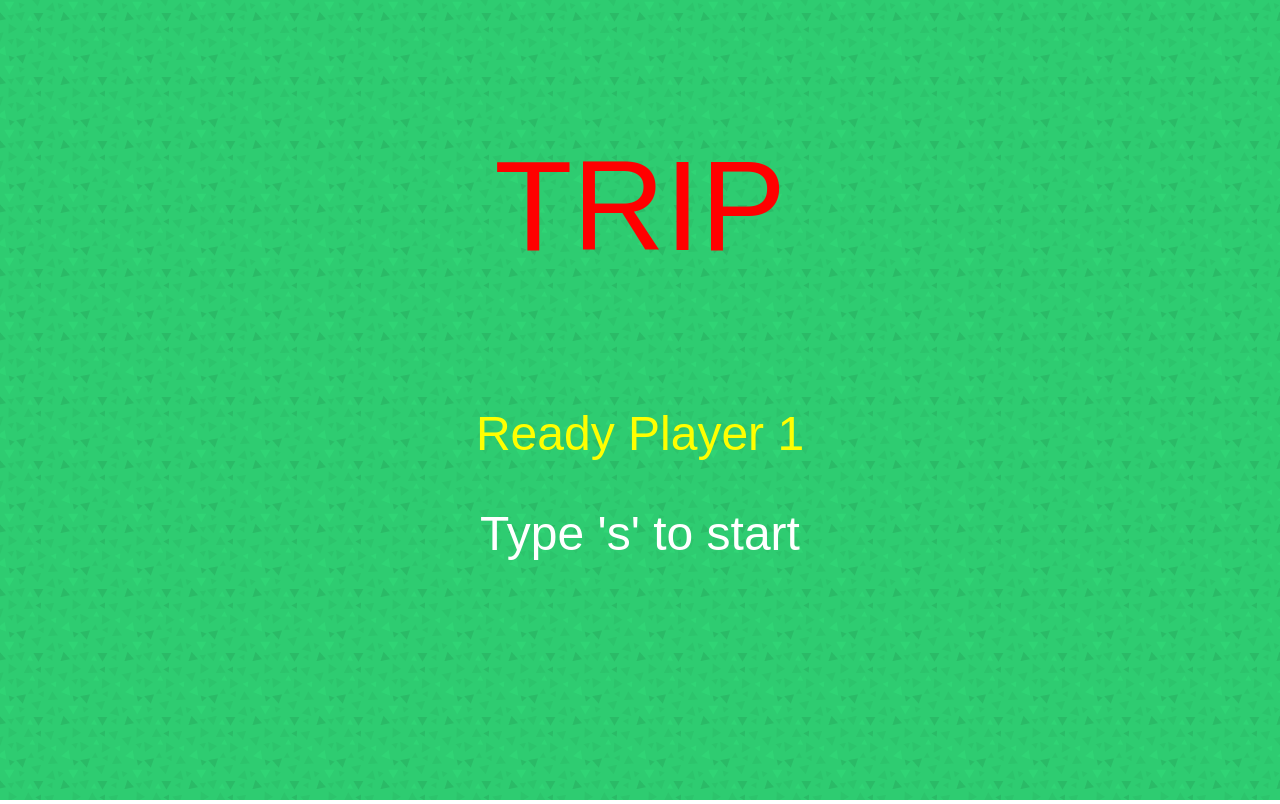
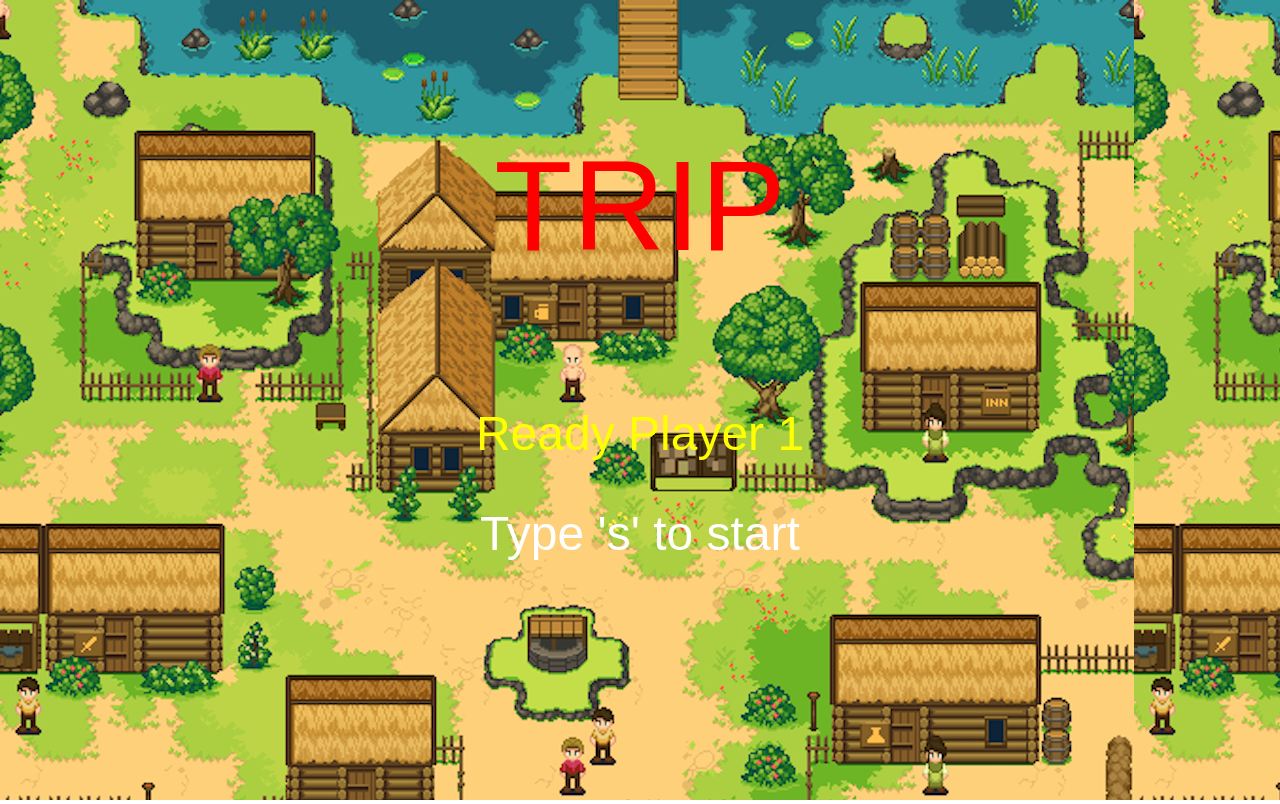
Before and after one commit to JoanWithTehBone/trip, a website with bundled scripts: page index.html in a window 1280 px wide. Built offline with nearby package versions, Linux system fonts and the light colour scheme.

Commit message:
Little changes
idk what anymore

```diff
--- a/assets/css/app.css
+++ b/assets/css/app.css
@@ -3,5 +3,5 @@ body {
 }
 
 canvas{
-    background-image: url("./../img/mapTile_022.png");
+    background-image: url("./../img/Backround.png");
 }
--- a/src/Player.ts
+++ b/src/Player.ts
@@ -23,7 +23,7 @@ export default class Player extends GameItem {
    * Initilize Player
    */
   public constructor() {
-    super('./assets/img/character_robot_walk0.png', 720, 700);
+    super('./assets/img/player.png', 720, 700);
     this.xVel = 3;
     this.yVel = 3;
     this.keyboard = new KeyListener();
@@ -100,7 +100,7 @@ export default class Player extends GameItem {
       && this.yPos + this.img.height > other.getYPos();
   }
 
-  public interactWithBaker() {
+  public interactWithBaker() : boolean{
     // create a new array with garbage item that are still on the screen
     // (filter the clicked garbage item out of the array garbage items)
     if (this.collidesWith(this.baker)) {
@@ -110,7 +110,7 @@ export default class Player extends GameItem {
     return true;
   }
 
-  public interactWithBlackSmith() {
+  public interactWithBlackSmith() : boolean {
     // create a new array with garbage item that are still on the screen
     // (filter the clicked garbage item out of the array garbage items)
     if (this.collidesWith(this.blackSmith)) {
@@ -120,7 +120,7 @@ export default class Player extends GameItem {
     return true;
   }
 
-  public interactWithHunter() {
+  public interactWithHunter() : boolean {
     // create a new array with garbage item that are still on the screen
     // (filter the clicked garbage item out of the array garbage items)
     if (this.collidesWith(this.hunter)) {
--- a/src/app.ts
+++ b/src/app.ts
@@ -6,8 +6,3 @@ const init = () => new Game(document.getElementById('canvas') as HTMLCanvasEleme
 
 // Add EventListener to load the game whenever the browser is ready
 window.addEventListener('load', init);
-
-
-/**
- * THIS IS JONAHS BRANCH BB
- */
```
Also changed, not shown: assets/img/Backround.png (added), assets/img/player.png (added), build/Player.js, 1 other file.
